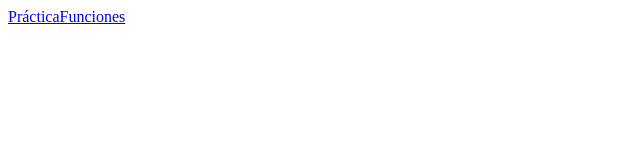
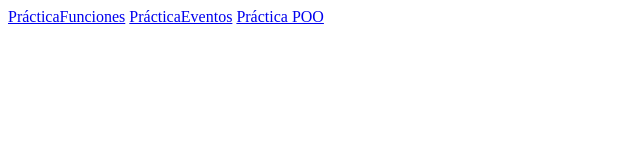
Before and after one commit to danidaug/entornoClienteDaniD, a plain HTML site: page index.html in a window 1280 px wide. Shown: the whole page, without its empty margins (0-640 px from the left). Drawn offline with Linux system fonts and the light colour scheme.

Commit message:
Resuelvo conflictos de merge

```diff
--- a/index.html
+++ b/index.html
@@ -7,5 +7,7 @@
 </head>
 <body>
     <a href="PracticaFunciones/index1.html">PrácticaFunciones</a>
+    <a href="PracticaEventos/index1.html">PrácticaEventos</a>
+    <a href="PracticaPOO/index.html">Práctica POO</a>
 </body>
 </html>
```
